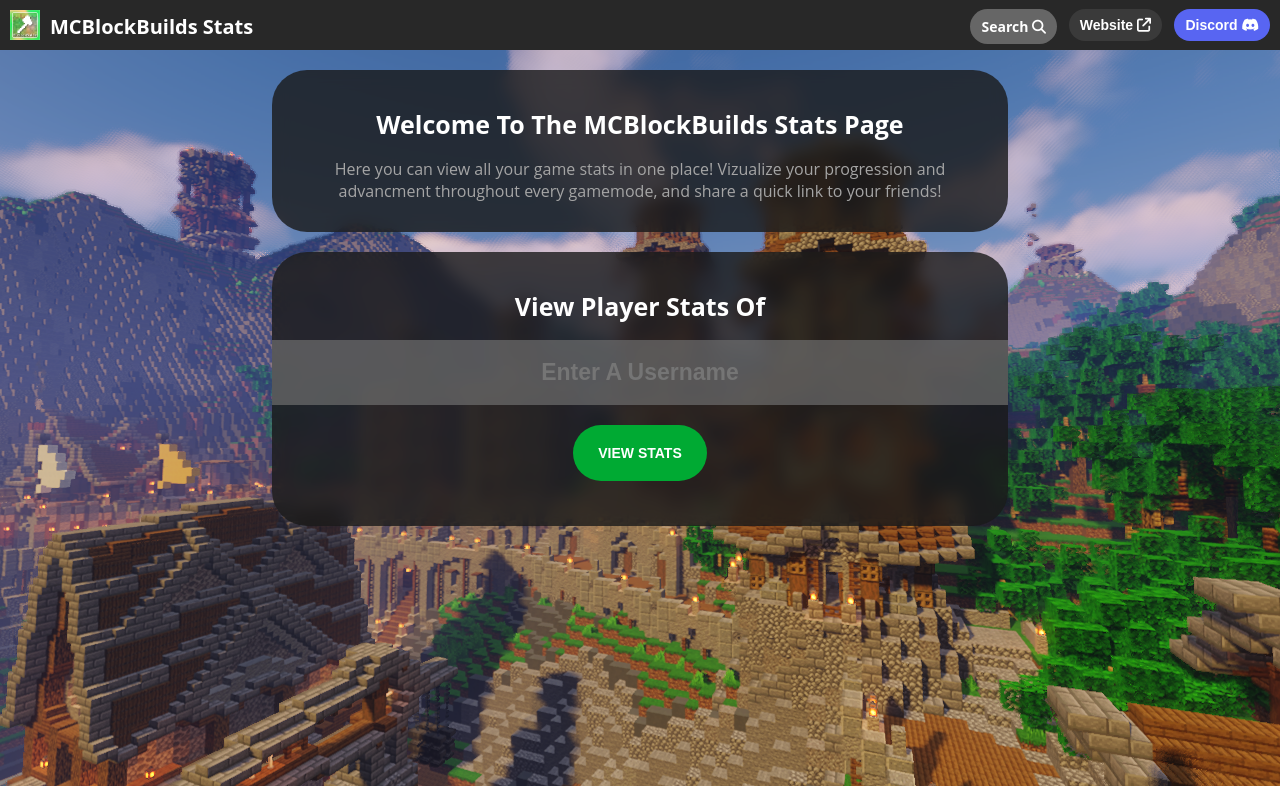
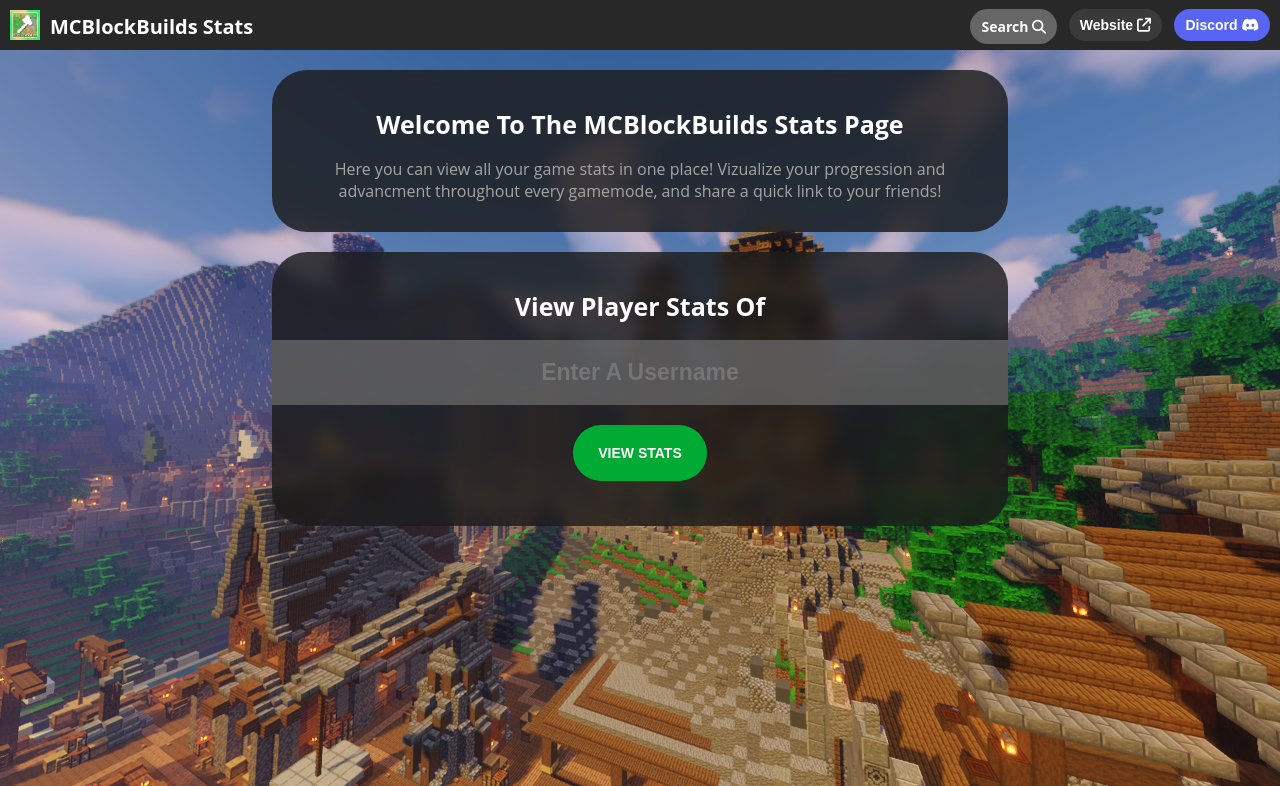
Before and after one commit to KyGuy2002/MCBB-Stats-Page, a Node server app: page / in a window 1280 px wide. Shown: the top 786 px of the page. Run offline with Node 20, Linux system fonts and the light colour scheme; some libraries are stand-ins or nearby versions.

Commit message:
fixed background

```diff
--- a/public/css/global/global.css
+++ b/public/css/global/global.css
@@ -12,6 +12,7 @@ html {
     background-position: center;
     background-repeat: no-repeat;
     background-attachment: fixed;
+    background-size: 100%;
 }
 html, body {
     margin: 0;
```
